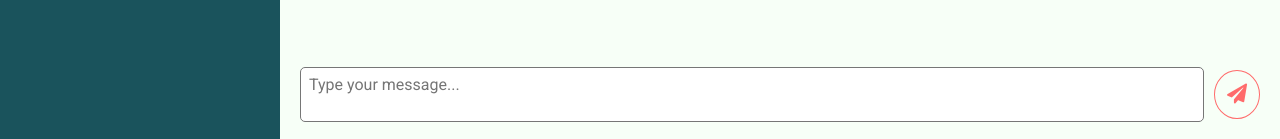
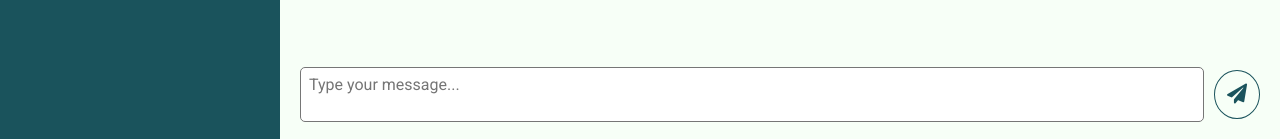
Before and after one commit to omnisyle/chat-app, a React app: page / in a window 1280 px wide. Shown: the part 658-797 px from the top of the page. Built offline with nearby package versions, Linux system fonts and the light colour scheme.

Commit message:
adds send button hover styles

```diff
--- a/src/components/MessageForm/styles.scss
+++ b/src/components/MessageForm/styles.scss
@@ -17,8 +17,13 @@
   .send-btn {
     border-radius: 50%;
     padding: 0.6rem;
-    color: $pastelRed;
-    border: 1px $pastelRed solid;
+    color: $englishGreen;
+    border: 1px $englishGreen solid;
     margin-left: 0.5rem;
+
+    &:hover {
+      background-color: $englishGreen;
+      color: $mintCream;
+    }
   }
 }
```
